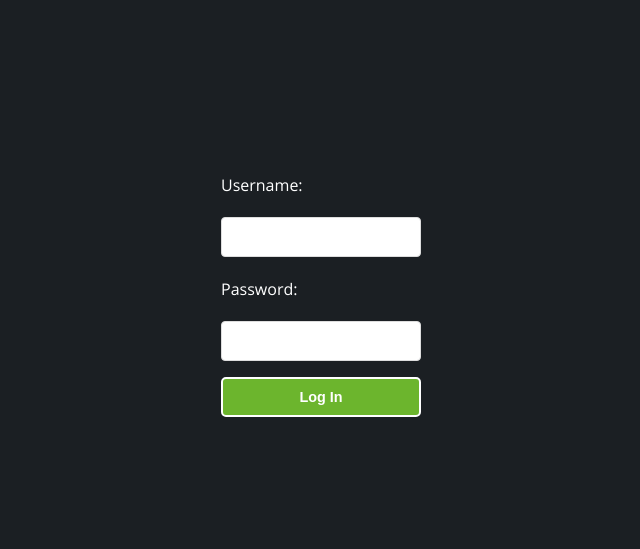
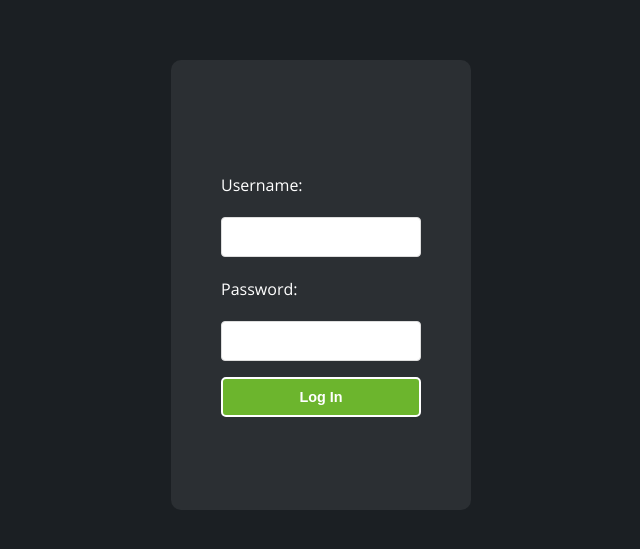
Before and after one commit to alexgrist14/sunmait-spring, a React (Vite) app: page /sunmait-spring/login in a window 1280 px wide. Shown: the part 115-664 px from the top of the page, without its empty margins (319-959 px from the left). Built offline with nearby package versions, Linux system fonts and the light colour scheme.

Commit message:
styles: change login page

```diff
--- a/src/pages/Auth/Login.module.css
+++ b/src/pages/Auth/Login.module.css
@@ -6,12 +6,23 @@
     justify-content: center;
 }
 
+.form{
+    display: flex;
+    flex-direction: column;
+    justify-content: center;
+    border-radius: 10px;
+    align-items: center;
+    width: 300px;
+    background-color: var(--fc-today-bg-color);
+    height: 450px;
+}
+
 .button{
     display: flex;
     align-items: center;
     justify-content: center;
     border-radius: 5px;
-    width: 100%;
+    width: 200px;
     height: 40px;
 }
 
--- a/vite.config.js
+++ b/vite.config.js
@@ -4,5 +4,5 @@ import react from "@vitejs/plugin-react";
 // https://vite.dev/config/
 export default defineConfig({
   plugins: [react()],
-  //base: "/sunmait-spring",
+  base: "/sunmait-spring",
 });
```
